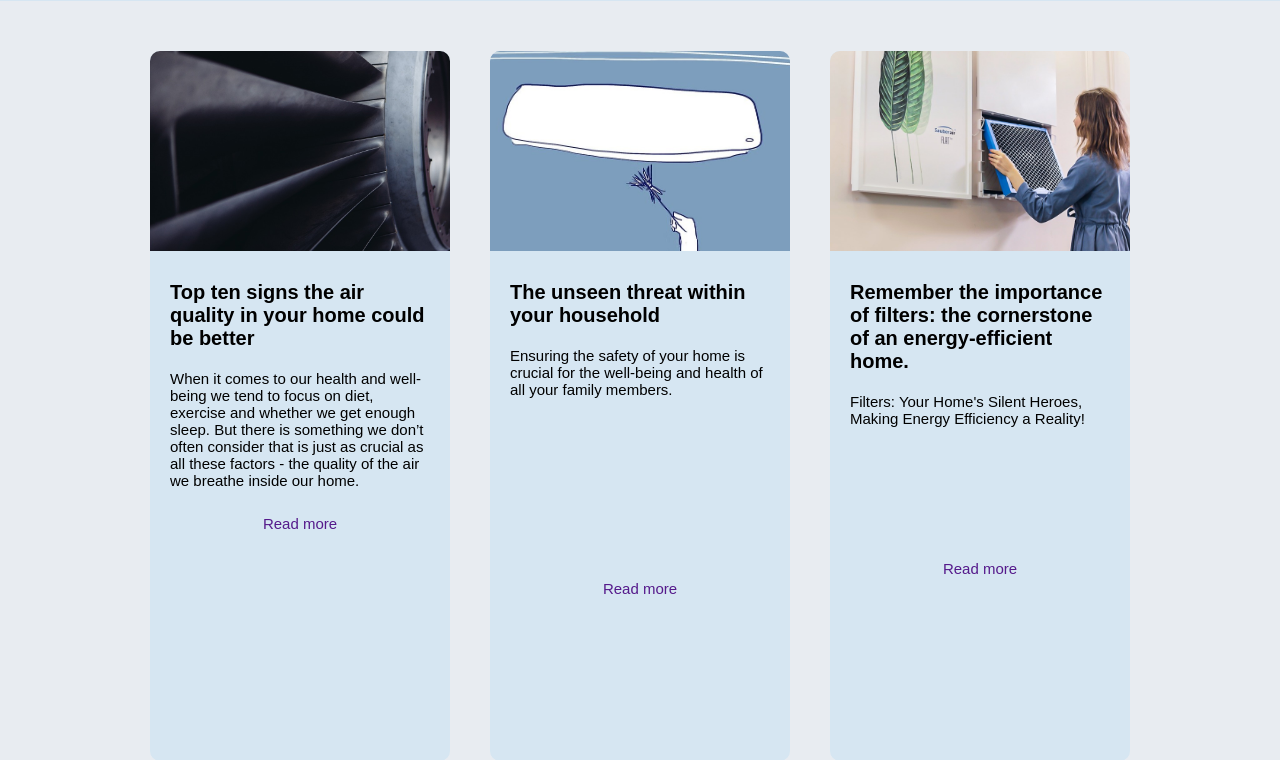
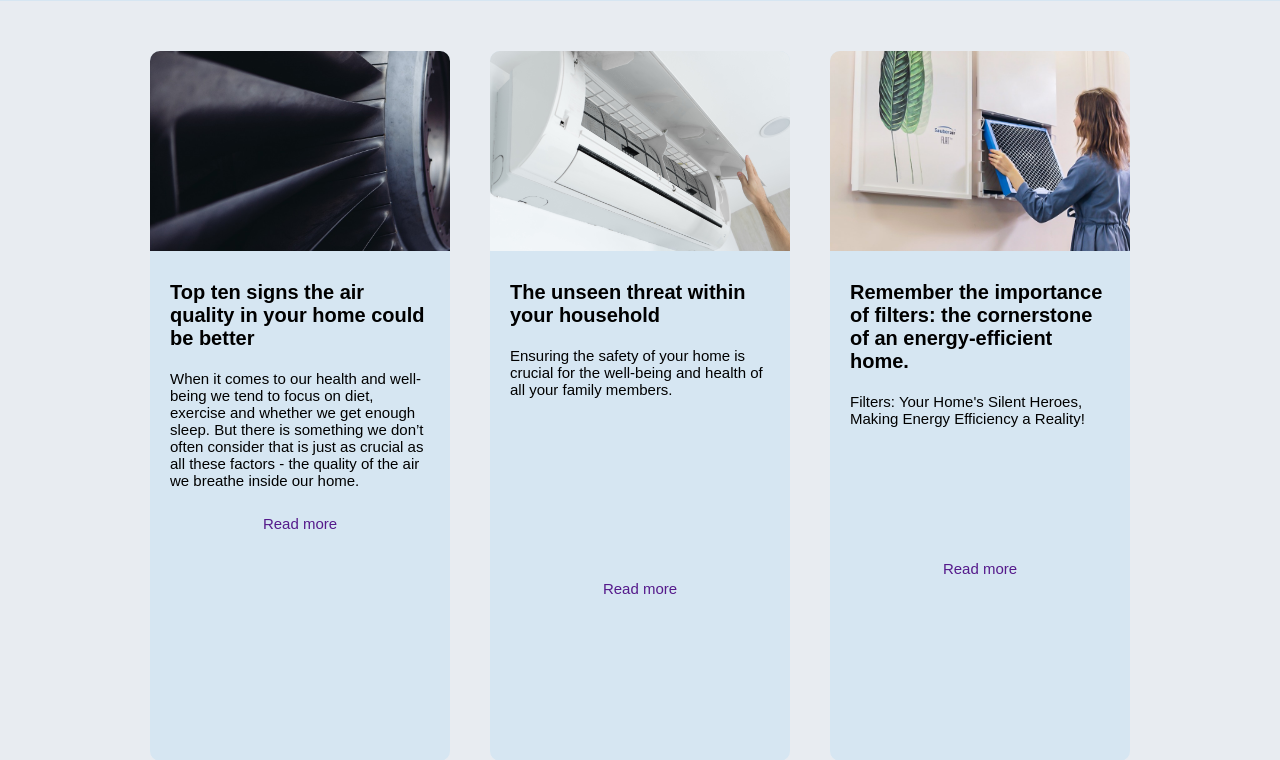
Before and after one commit to Andy2020code/hvac-01, a Flask app: page / in a window 1280 px wide. Shown: the part 971-1731 px from the top of the page. Run offline with Flask 3, Linux system fonts and the light colour scheme; some web fonts are replaced.

Commit message:
card update

```diff
--- a/static/css/index.css
+++ b/static/css/index.css
@@ -345,7 +345,7 @@
   .card-img-02{
     width: 400px;
     height: 200px;
-    background-image: url(/static/IMG/1st-card.jpg);
+    background-image: url(/static/IMG/1st-crad.jpeg);
     background-size: 100%;
     background-position: 0px -60px;
     border-top-right-radius: 10px;
```
Also changed, not shown: static/IMG/1st-crad.jpeg (added).
